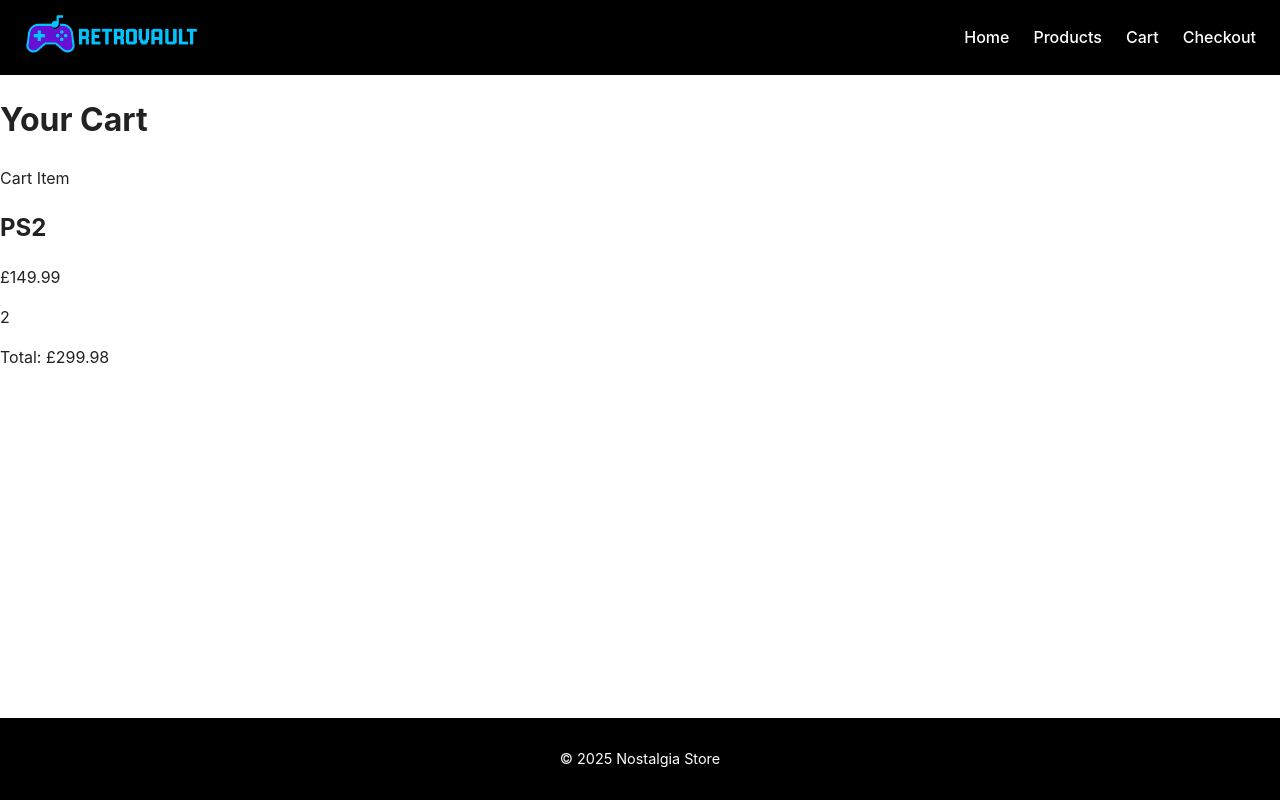
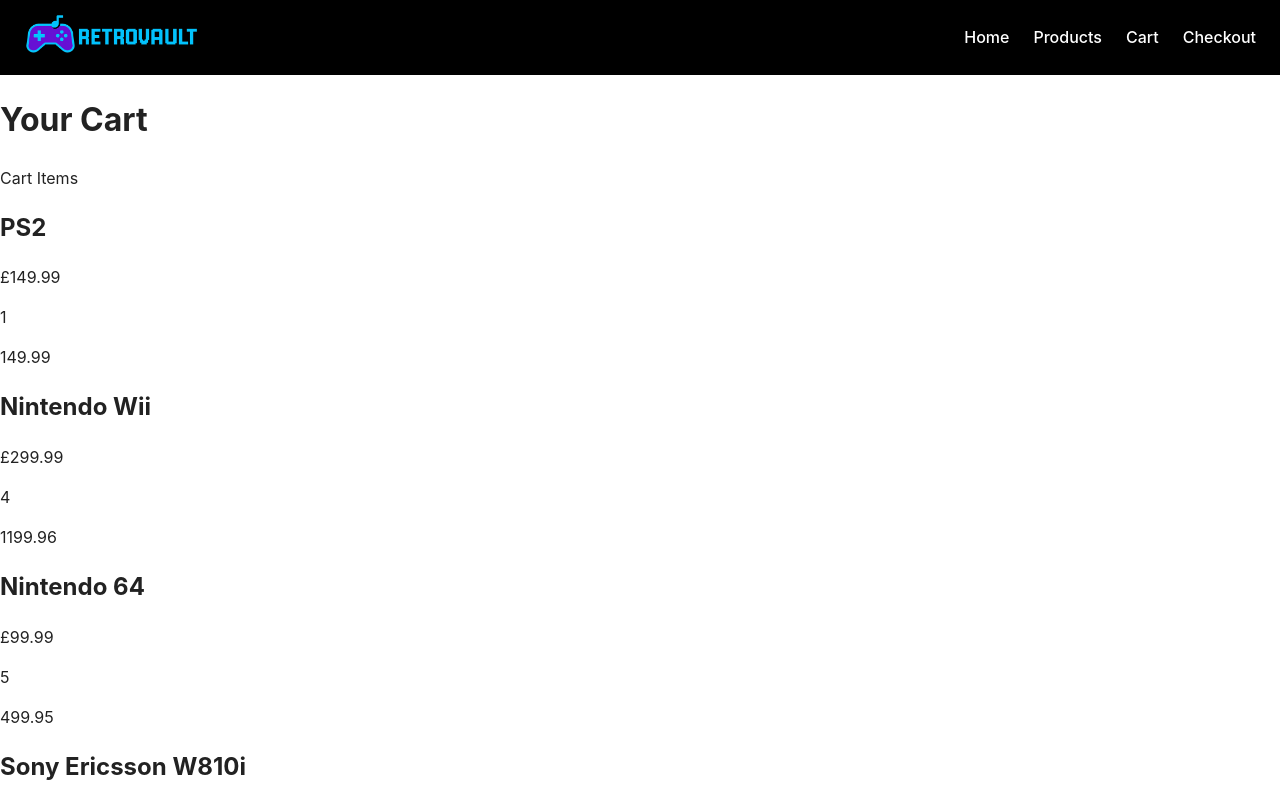
Before and after one commit to ohersi1/ReactEcommerceApp, a React (Vite) app: page /cart in a window 1280 px wide. Shown: the top 800 px of the page. Built offline with nearby package versions, Linux system fonts and the light colour scheme.

Commit message:
improved the cart and added totals and added quantity buttons

```diff
--- a/src/components/CartItem.jsx
+++ b/src/components/CartItem.jsx
@@ -1,18 +1,21 @@
 import React from "react";
 const CartItem = ({ items }) => {
+    let total = 0;
   return (
     <div>
-      Cart Item
+      Cart Items
       {items.map((item, i) => {
+        total+= item.price * item.quantity;
         return (
           <div key={i}>
             <h2>{item.name}</h2>
             <p>£{item.price}</p>
             <p>{item.quantity}</p>
-            <p>Total: £{item.price * item.quantity}</p>
+            <p>{item.quantity * item.price}</p>
           </div>
         );
       })}
+      <div>£{total}</div>
     </div>
   );
 };
--- a/src/pages/CartPage.jsx
+++ b/src/pages/CartPage.jsx
@@ -7,6 +7,21 @@
     {
       name: "PS2",
       price: 149.99,
+      quantity: 1,
+    },
+    {
+      name: "Nintendo Wii",
+      price: 299.99,
+      quantity: 4,
+    },
+    {
+      name: "Nintendo 64",
+      price: 99.99,
+      quantity: 5,
+    },
+    {
+      name: "Sony Ericsson W810i",
+      price: 349.99,
       quantity: 2,
     },
   ]);
```
